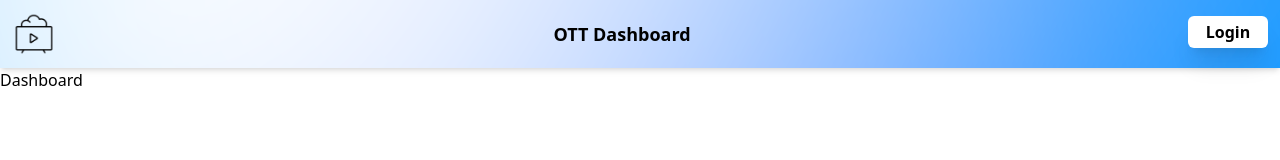
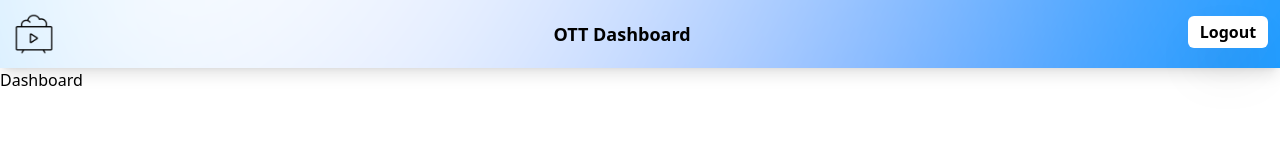
Before and after one commit to Shahi77/rubix24_DevSpark, a React (Create React App) app: page /dashboard in a window 1280 px wide. Shown: the top 160 px of the page. Built offline with nearby package versions, Linux system fonts and the light colour scheme.

Commit message:
fix: fix state updation for isLogin on page path change

```diff
--- a/src/components/Header.js
+++ b/src/components/Header.js
@@ -1,9 +1,15 @@
-import { Link } from "react-router-dom";
+import { Link, useLocation } from "react-router-dom";
 import { gradientBackgroundStyle } from "../utils/constants";
-import { useState } from "react";
+import { useEffect, useState } from "react";
 
 const Header = () => {
   const [isLogin, setIsLogin] = useState(false);
+  const location = useLocation();
+
+  useEffect(() => {
+    // update isLogin state based on page path
+    setIsLogin(location.pathname === "/dashboard");
+  }, [location]);
 
   const handleLoginClick = () => {
     setIsLogin(!isLogin);
@@ -11,7 +17,7 @@ const Header = () => {
 
   return (
     <nav
-      className="flex justify-between p-3 shadow-md"
+      className="flex justify-between p-3 shadow-lg"
       style={gradientBackgroundStyle}
     >
       <div>
@@ -24,7 +30,7 @@ const Header = () => {
         <ul>
           <Link to={isLogin === false ? "/dashboard" : "/"}>
             <button
-              className="w-20 mt-1 text-center font-semibold border-0 shadow-xl rounded-md px-2 py-1 text-black bg-white hover:bg-[#0066ff] hover:text-white hover:shadow-2xl transition-all duration-300 ease-in-out"
+              className="w-20 mt-1 text-center font-semibold border-0 shadow-2xl rounded-md px-2 py-1 text-black bg-white hover:bg-[#0066ff] hover:text-white hover:shadow-2xl transition-all duration-300 ease-in-out"
               onClick={handleLoginClick}
             >
               {isLogin === false ? "Login" : "Logout"}
```
